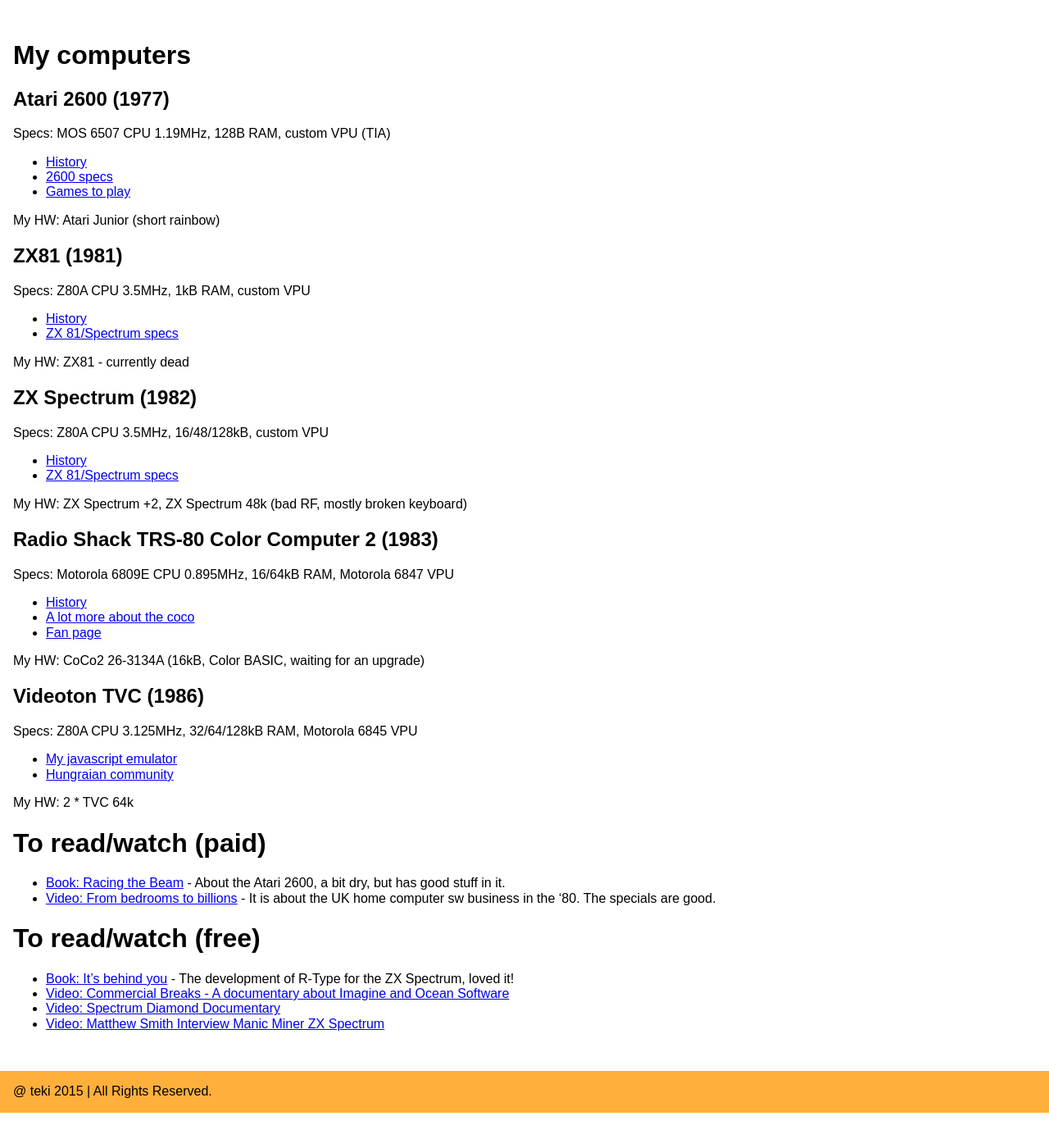
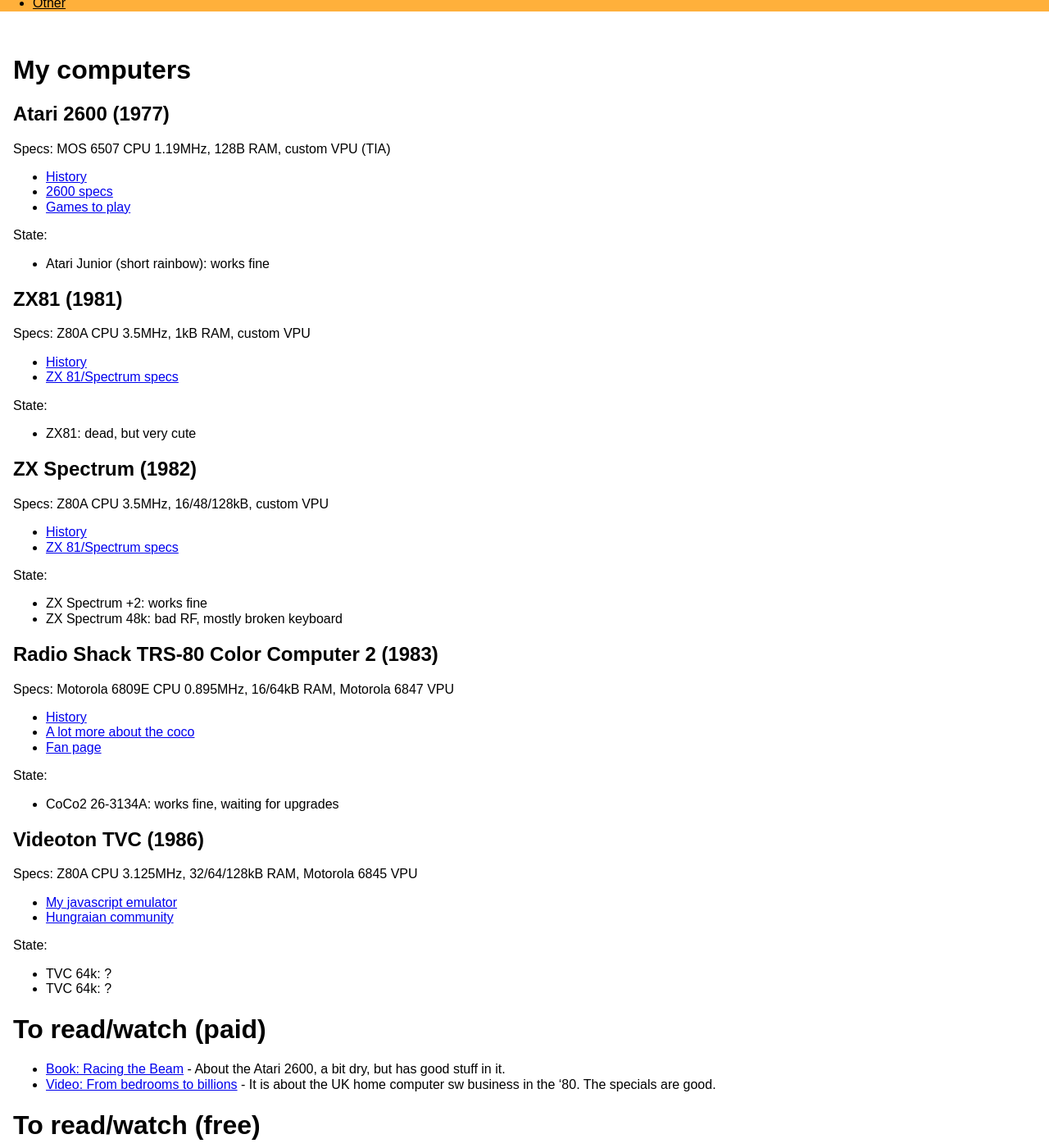
Before and after one commit to teki/teki.github.io, a Jekyll site: the page built from retro.md, in a window 1280 px wide and 1400 px high, scrolled down 201 px. Shown: the whole window at 82% size. Built offline with Jekyll 4.4.1, drawn with Linux system fonts in a browser that asks for light colours; nearby versions of some CDN libraries; some web fonts are replaced; before the commit the page ends 1574 px from its top, so only the background shows below that.

Commit message:
diy page

```diff
--- a/_includes/default.html
+++ b/_includes/default.html
@@ -36,6 +36,7 @@
     <div class="pure-menu pure-menu-open pure-menu-horizontal" id="mainmenu">
       <ul>
         <li class="pure-menu-selected"><a class="menutext" href="/">Home</a></li>
+        <li><a href="diy.html">DIY</a></li>
         <li><a href="retro.html">Retro</a></li>
     </div>
 
--- a/retro.md
+++ b/retro.md
@@ -15,7 +15,9 @@ Specs: MOS 6507 CPU 1.19MHz, 128B RAM, custom VPU (TIA)
 * [2600 specs](http://problemkaputt.de/2k6specs.htm)
 * [Games to play](http://videogamecritic.com/2600.htm)
 
-My HW: Atari Junior (short rainbow)
+State:
+
+* Atari Junior (short rainbow): works fine
 
 ZX81 (1981)
 -----------
@@ -25,7 +27,9 @@ Specs: Z80A CPU 3.5MHz, 1kB RAM, custom VPU
 * [History](http://www.theregister.co.uk/2011/03/04/sinclair_zx81_anniversary/)
 * [ZX 81/Spectrum specs](http://problemkaputt.de/zxdocs.htm)
 
-My HW: ZX81 - currently dead
+State:
+
+* ZX81: dead, but very cute
 
 ZX Spectrum (1982)
 ------------------
@@ -35,7 +39,10 @@ Specs: Z80A CPU 3.5MHz, 16/48/128kB, custom VPU
 * [History](http://www.theregister.co.uk/2012/04/23/retro_week_sinclair_zx_spectrum_at_30/)
 * [ZX 81/Spectrum specs](http://problemkaputt.de/zxdocs.htm)
 
-My HW: ZX Spectrum +2, ZX Spectrum 48k (bad RF, mostly broken keyboard)
+State:
+
+* ZX Spectrum +2: works fine
+* ZX Spectrum 48k: bad RF, mostly broken keyboard
 
 Radio Shack TRS-80 Color Computer 2 (1983)
 ------------------------------------------
@@ -46,7 +53,9 @@ Specs: Motorola 6809E CPU 0.895MHz, 16/64kB RAM, Motorola 6847 VPU
 * [A lot more about the coco](http://www.cocopedia.com/wiki/index.php/Tandy%27s_Little_Wonder)
 * [Fan page](http://tandycoco.com/)
 
-My HW: CoCo2 26-3134A (16kB, Color BASIC, waiting for an upgrade)
+State:
+
+* CoCo2 26-3134A: works fine, waiting for upgrades
 
 Videoton TVC (1986)
 -------------------
@@ -56,7 +65,10 @@ Specs: Z80A CPU 3.125MHz, 32/64/128kB RAM, Motorola 6845 VPU
 * [My javascript emulator](http://github.com/teki/jstvc)
 * [Hungraian community](http://tvc.homeserver.hu/)
 
-My HW: 2 * TVC 64k
+State:
+
+* TVC 64k: ?
+* TVC 64k: ?
 
 
 To read/watch (paid)
```
Also changed, not shown: diy.md (added, +51 -0 lines).
